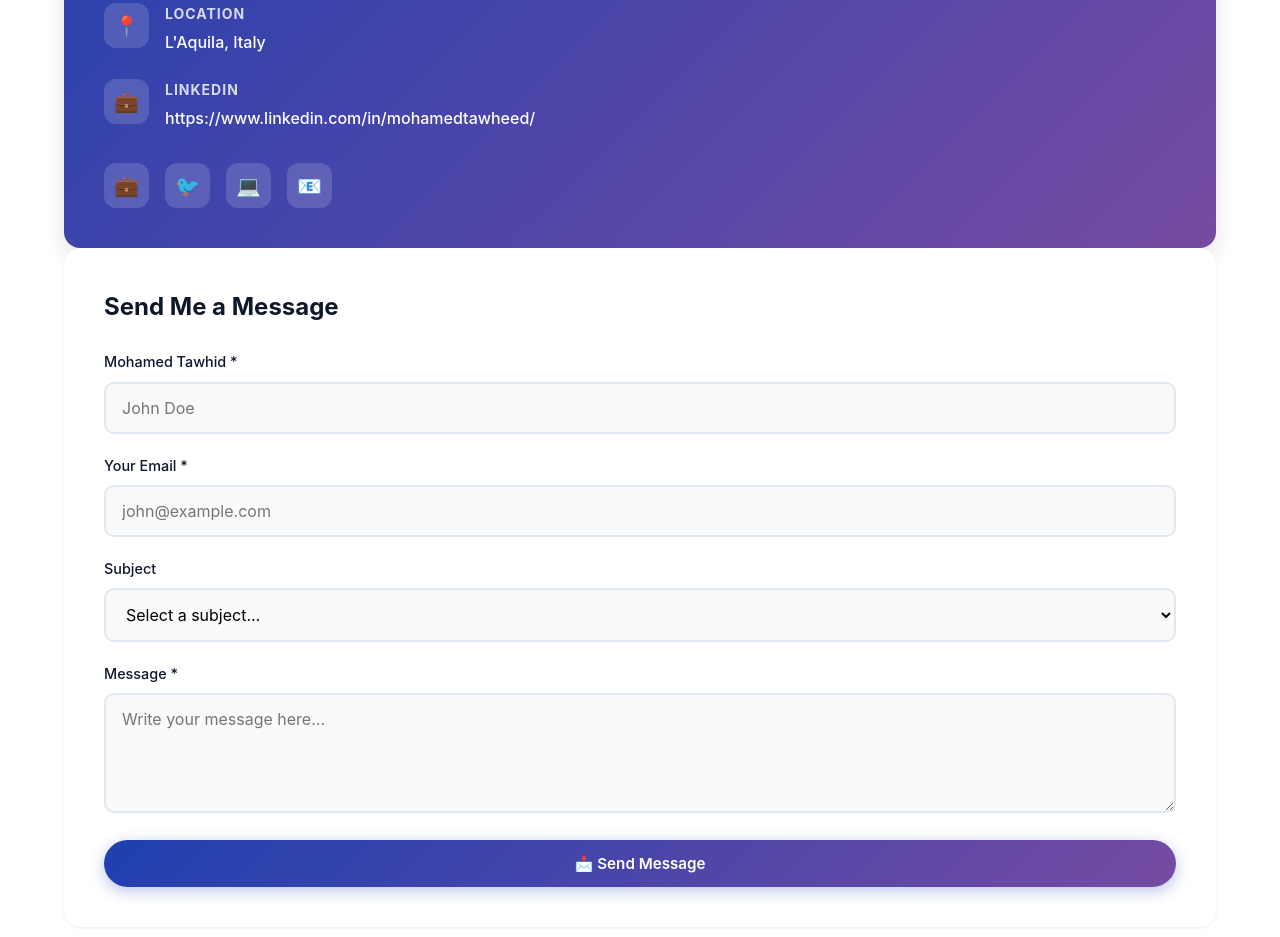
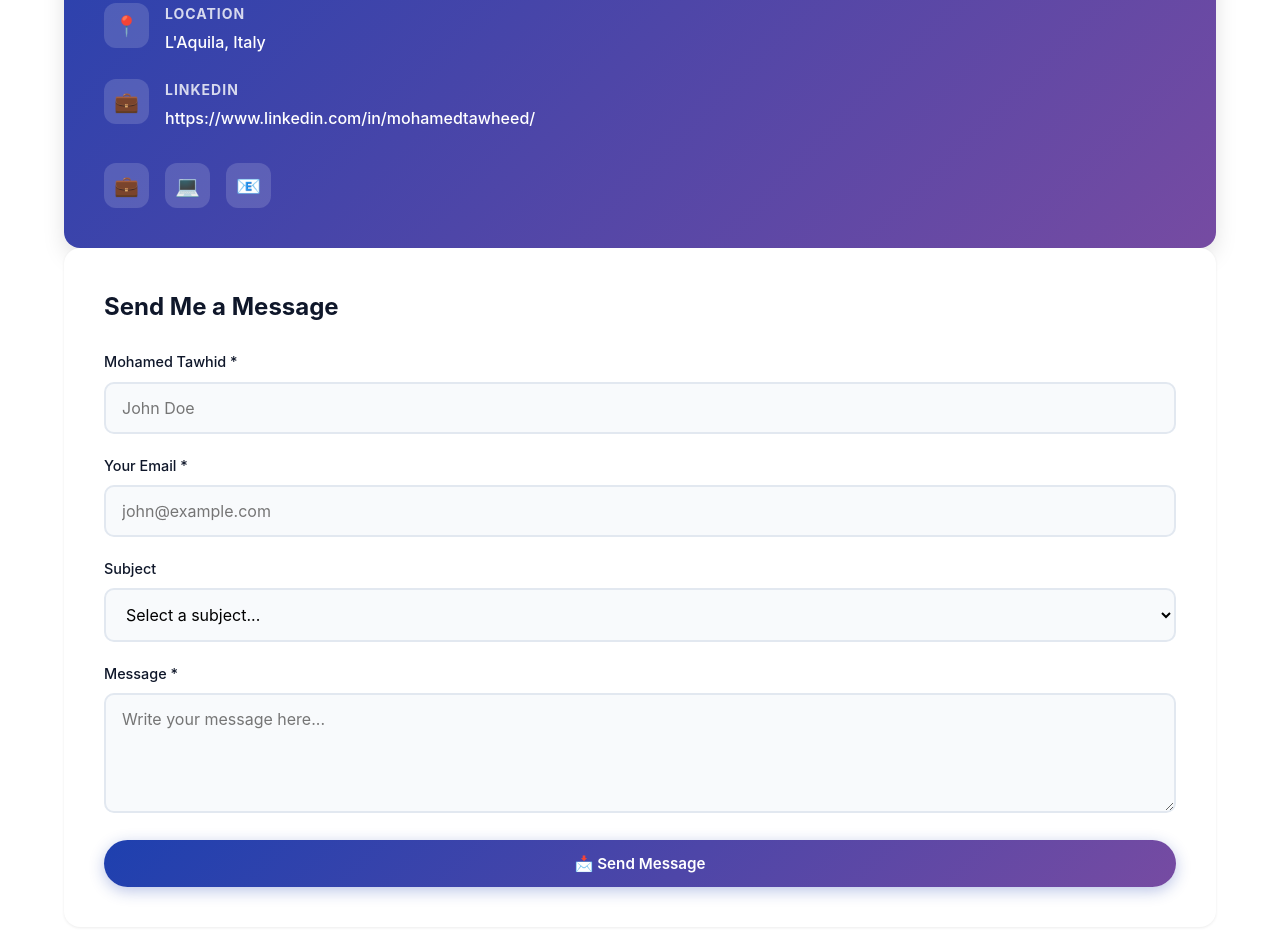
Before and after one commit to MoTawhid/MoTawhid.github.io, a plain HTML site: page index.html in a window 1280 px wide. Shown: the part 6894-7831 px from the top of the page. Drawn offline with Linux system fonts and the light colour scheme.

Commit message:
Update index.html

```diff
--- a/index.html
+++ b/index.html
@@ -1921,7 +1921,6 @@
 
                     <div class="social-links">
                         <a href="https://linkedin.com" target="_blank" rel="noopener" title="LinkedIn">💼</a>
-                        <a href="https://twitter.com" target="_blank" rel="noopener" title="Twitter / X">🐦</a>
                         <a href="https://github.com" target="_blank" rel="noopener" title="GitHub">💻</a>
                         <a href="mailto:mohamedsaeedtawheed@gmail.com" title="Email">📧</a>
                     </div>
```
